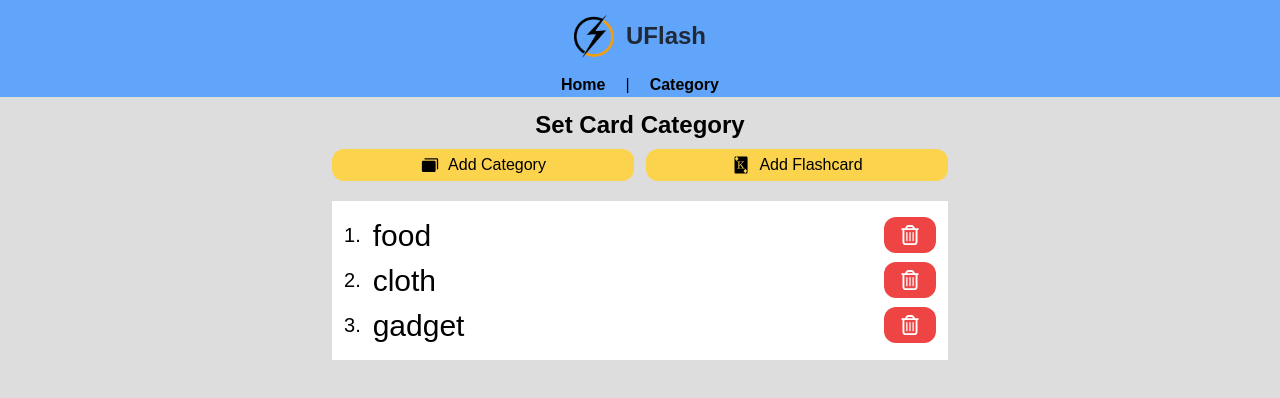
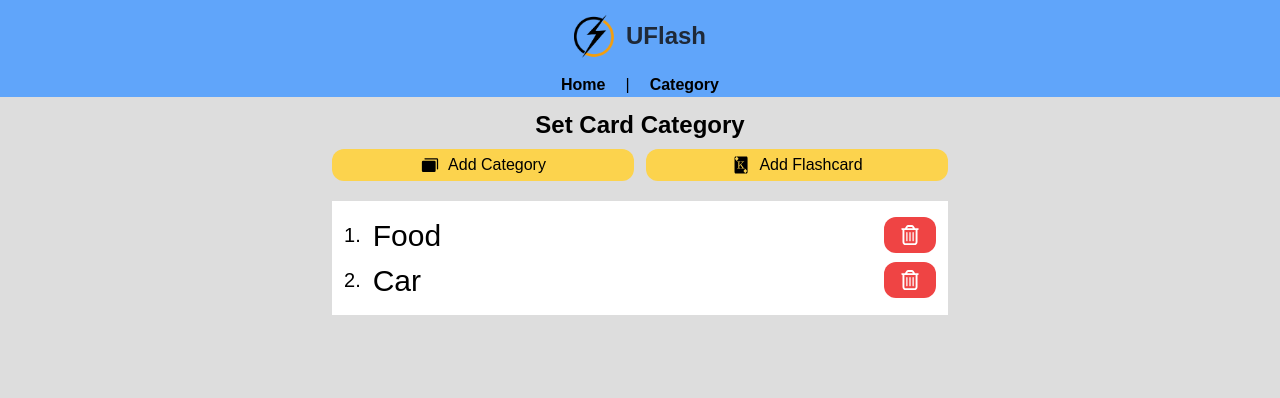
Before and after one commit to NMATech/uflash, a React (Vite) app: page /home/category in a window 1280 px wide. Shown: the top 398 px of the page. Built offline with nearby package versions, Linux system fonts and the light colour scheme.

Commit message:
add hooks useCategory and implement data from useCategory

```diff
--- /dev/null
+++ b/src/Hooks/action/ACTIONS.js
@@ -0,0 +1,5 @@
+export const ACTIONS = {
+  ADD: "add",
+  UPDATE: "update",
+  DELETE: "delete",
+};
--- /dev/null
+++ b/src/Hooks/useCategory/useCategory.jsx
@@ -0,0 +1,16 @@
+import { useReducer } from "react";
+import { ACTIONS } from "../action/ACTIONS";
+
+const useCategory = () => {
+  const [category, dispatch] = useReducer(reducerCategory, ["Food", "Car"]);
+  return { category, dispatch };
+};
+
+const reducerCategory = (category, action) => {
+  switch (action.type) {
+    case ACTIONS.ADD:
+      return [...category, action.payload];
+  }
+};
+
+export default useCategory;
--- a/src/Pages/Category.jsx
+++ b/src/Pages/Category.jsx
@@ -3,9 +3,10 @@ import { CategoryLay } from "../Components/Layouts/CategoryLay";
 import ModalFormCategory from "../Components/Layouts/ModalFormCategory";
 import ModalListCard from "../Components/Layouts/ModalListCard";
 import ModalFormFlashcard from "../Components/Layouts/ModalFormFlashcard";
+import useCategory from "../Hooks/useCategory/useCategory";
 
 const Category = () => {
-  const data = ["food", "cloth", "gadget"];
+  const { category, dispatch } = useCategory();
   const [isBtnCategoryClicked, setIsBtnCategoryClicked] = useState(false);
   const [isCategory, setIsCategoryClicked] = useState(false);
   const [isFlashcard, setIsFlashcard] = useState(false);
@@ -29,7 +30,7 @@ const Category = () => {
           handleBtnCategory={handleBtnCategory}
           handleCategory={handleCategory}
           handleFlashcard={handleFlashcard}
-          data={data}
+          data={category}
         />
       </section>
       {isCategory && <ModalListCard handleCategory={handleCategory} />}
```
